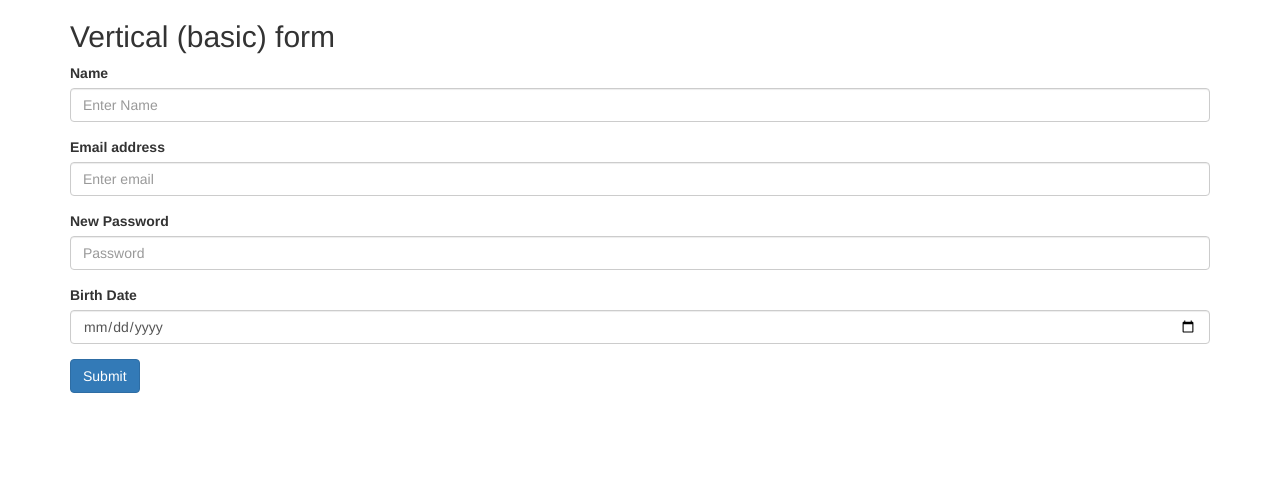
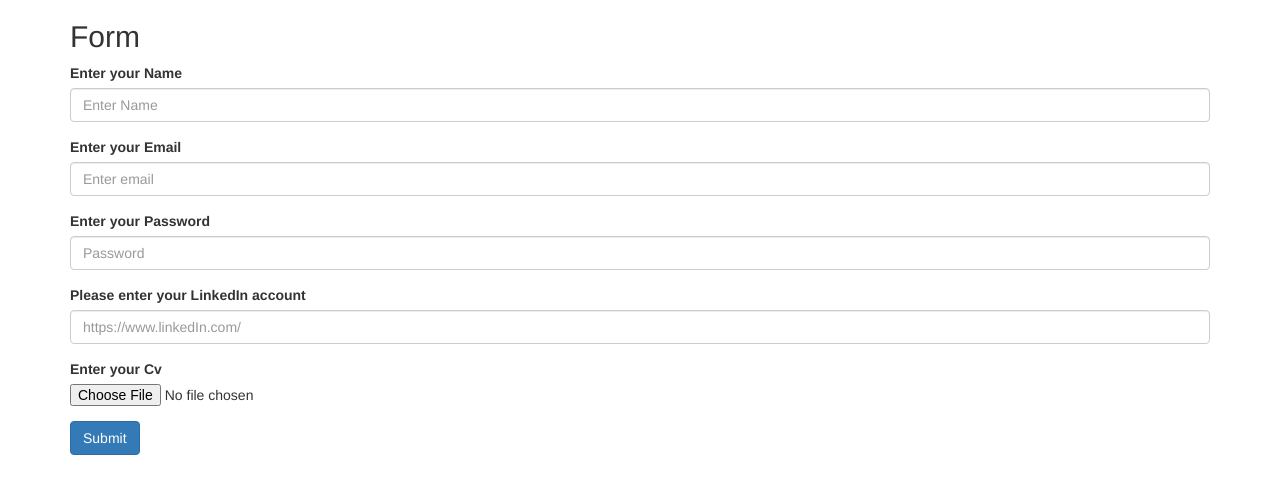
Before and after one commit to laila910/VlidatationInputsForm, a PHP site: page / in a window 1280 px wide. Shown: the top 494 px of the page. Run offline with PHP 8.4, Linux system fonts and the light colour scheme.

Commit message:
Update index.php

```diff
--- a/index.php
+++ b/index.php
@@ -9,40 +9,21 @@ function CleanInputs($input)
     return $input;
 }
 
-
-function ValidURL($AccountOfLinkedIn){
-    if(!empty( $AccountOfLinkedIn)){
-         $AccountOfLinkedIn=trim($AccountOfLinkedIn);
-         $AccountOfLinkedIn=htmlspecialchars($AccountOfLinkedIn);
-    if(!filter_var( $AccountOfLinkedIn,FILTER_VALIDATE_URL)){
-        $s_URL = filter_var($AccountOfLinkedIn,FILTER_SANITIZE_URL);
-        if(!filter_var($s_URL,FILTER_VALIDATE_URL)){
-            echo '<br>Note:YOUR url is not valid Please try this'.' '.$s_URL;
-
-          }
-
-    }else{
-        return 'Valid URL';
-
-    }
-}else{
-    echo 'Note : Please Enter Your URL!';
-}
-}
-function validpass($password){
-        if(empty($password)){
-            echo '<br>please enter your Password!';
-        }else{
-            return 'Valid Password';
-        }
- }
-
  if($_SERVER['REQUEST_METHOD']=="POST"){
 
      $name =CleanInputs($_POST["name"]);
      $email =CleanInputs($_POST["email"]);
      $password =CleanInputs($_POST["password"]);
      $AccountOfLinkedIn=$_POST["account"];
+
+     // Name Validation ...
+        if(!empty($name)){
+           if(strlen($name) < 3){
+              $errorMessages['name'] = "Name Length must be > 2 ";
+             }
+        }else{
+          $errorMessages['name'] = " your Name is Required!";
+        }
      //check the email
        if(!empty($email)){
 
@@ -53,17 +34,43 @@ function validpass($password){
 
                     }
 
-             }else{
-                      return $email;
-
-                  }
+             }
         }else{
                   $errorMessages['email'] = 'error Email Required!';
             }
+    // Password Validation ...
+        if(!empty($password)){
+            if(strlen($password) < 6){
+
+               $errorMessages['Password'] = "Password Length must be > 5 ";
+            }
+
+        }else{
+
+          $errorMessages['Password'] = " your Password Required";
+
+        }
+    // account Validation
+    if(!empty( $AccountOfLinkedIn)){
+         $AccountOfLinkedIn=trim($AccountOfLinkedIn);
+         $AccountOfLinkedIn=htmlspecialchars($AccountOfLinkedIn);
+        if(!filter_var( $AccountOfLinkedIn,FILTER_VALIDATE_URL)){
+             $s_URL = filter_var($AccountOfLinkedIn,FILTER_SANITIZE_URL);
+              if(!filter_var($s_URL,FILTER_VALIDATE_URL)){
+                  $errorMessages['url_account'] = 'error your URl is not valid! ';
+
+              }
+
+        }
+    }else{
+      $errorMessages['url_account'] = 'error URL is Required!';
+}
 
 
+     //print the result
+
      if(count($errorMessages) == 0){
-
+       //form is valid then print the data
         echo 'your name is : '.$name.'<br> your email is :'.$email.'<br> your password is:'.$password.'<br> your LinkedIn Account is:'.$AccountOfLinkedIn;
      }else{
 
@@ -79,17 +86,12 @@ function validpass($password){
 
 
 
-
-
-
-
-
   ?>
  <!DOCTYPE html>
  <html lang="en">
 
      <head>
-         <title>Register</title>
+         <title>ValidationForm</title>
          <meta charset="utf-8">
          <meta name="viewport" content="width=device-width, initial-scale=1">
          <link rel="stylesheet" href="https://maxcdn.bootstrapcdn.com/bootstrap/3.4.1/css/bootstrap.min.css">
@@ -100,36 +102,37 @@ function validpass($password){
      <body>
 
          <div class="container">
-             <h2>Vertical (basic) form</h2>
+             <h2> Form</h2>
              <form method="post" action="<?php echo htmlspecialchars($_SERVER['PHP_SELF']);?>"
                  enctype="multipart/form-data">
 
                  <div class="form-group">
-                     <label for="exampleInputEmail1">Name</label>
+                     <label for="exampleInputEmail1">Enter your Name</label>
                      <input type="text" name="name" class="form-control" id="exampleInputName" aria-describedby=""
                          placeholder="Enter Name">
                  </div>
 
 
                  <div class="form-group">
-                     <label for="exampleInputEmail1">Email address</label>
+                     <label for="exampleInputEmail1">Enter your Email</label>
                      <input type="email" name="email" class="form-control" id="exampleInputEmail1"
                          aria-describedby="emailHelp" placeholder="Enter email">
                  </div>
 
                  <div class="form-group">
-                     <label for="exampleInputPassword1">New Password</label>
+                     <label for="exampleInputPassword1">Enter your Password</label>
                      <input type="password" name="password" class="form-control" id="exampleInputPassword1"
                          placeholder="Password">
                  </div>
-
-
                  <div class="form-group">
-                     <label for="exampleInputPassword1">Birth Date</label>
-                     <input type="date" name="Bdate" class="form-control">
+                     <label for="exampleInputPassword1">Please enter your LinkedIn account </label>
+                     <input type="url" name=" account" class="form-control" id="exampleInputPassword1"
+                         placeholder="https://www.linkedIn.com/">
                  </div>
-
-
+                 <div class="form-group">
+                     <label for="exampleInputEmail1">Enter your Cv</label>
+                     <input type="file" name="name" id="exampleInputName" aria-describedby="">
+                 </div>
 
                  <button type="submit" class="btn btn-primary">Submit</button>
              </form>
```
